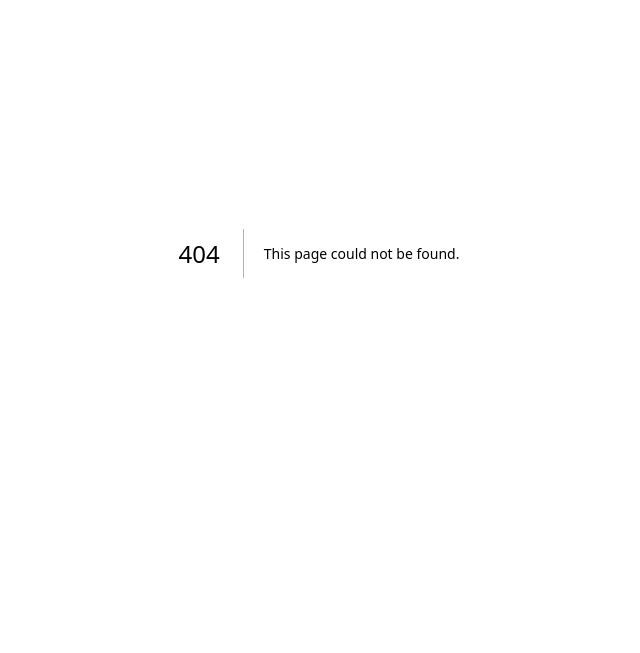
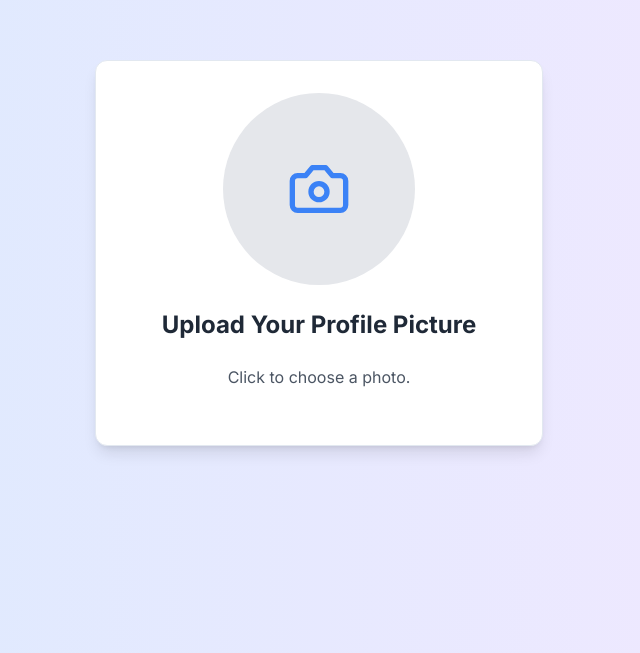
Before and after one commit to Sthabiraj/Next.js-Blog-App, a Next.js app: page /upload-picture in a window 1280 px wide. Before the commit this address had no page. Shown: the part 147-800 px from the top of the page, without its empty margins (321-961 px from the left). Built offline with nearby package versions, Linux system fonts and the light colour scheme.

Commit message:
✨ feat: Add upload picture page with client component

```diff
--- /dev/null
+++ b/src/app/(auth)/upload-picture/page.tsx
@@ -0,0 +1,9 @@
+import UploadPictureClient from "@/components/auth/upload-picture-client";
+
+export default function UploadPicture() {
+  return (
+    <>
+      <UploadPictureClient />
+    </>
+  );
+}
--- /dev/null
+++ b/src/components/auth/upload-picture-client.tsx
@@ -0,0 +1,200 @@
+"use client";
+
+import React, { useState, useRef } from "react";
+import Image from "next/image";
+import { useRouter } from "next/navigation";
+import { Button } from "@/components/ui/button";
+import { Card, CardContent, CardFooter } from "@/components/ui/card";
+import { Loader2, Camera, CheckCircle, XCircle } from "lucide-react";
+import { toast } from "sonner";
+
+const UploadStatus = {
+  IDLE: "idle",
+  PREVIEW: "preview",
+  UPLOADING: "uploading",
+  SUCCESS: "success",
+  ERROR: "error",
+} as const;
+
+type UploadStatusType = (typeof UploadStatus)[keyof typeof UploadStatus];
+
+type StatusConfig = {
+  [key in UploadStatusType]: {
+    icon?: React.ReactNode;
+    title: string;
+    message: string;
+  };
+};
+
+const statusConfig: StatusConfig = {
+  [UploadStatus.IDLE]: {
+    icon: <Camera className="h-16 w-16 text-blue-500" />,
+    title: "Upload Your Profile Picture",
+    message: "Click to choose a photo.",
+  },
+  [UploadStatus.PREVIEW]: {
+    title: "Preview Your Picture",
+    message: "Click 'Upload' to confirm or click the image to choose another.",
+  },
+  [UploadStatus.UPLOADING]: {
+    icon: <Loader2 className="h-16 w-16 text-blue-500 animate-spin" />,
+    title: "Uploading Your Picture",
+    message: "Please wait...",
+  },
+  [UploadStatus.SUCCESS]: {
+    icon: <CheckCircle className="h-16 w-16 text-green-500" />,
+    title: "Upload Successful!",
+    message: "Your profile picture has been set.",
+  },
+  [UploadStatus.ERROR]: {
+    icon: <XCircle className="h-16 w-16 text-red-500" />,
+    title: "Upload Failed",
+    message: "Please try again.",
+  },
+};
+
+export default function UploadPictureClient() {
+  const [status, setStatus] = useState<UploadStatusType>(UploadStatus.IDLE);
+  const [previewUrl, setPreviewUrl] = useState<string | null>(null);
+  const [progress, setProgress] = useState(0);
+  const fileInputRef = useRef<HTMLInputElement>(null);
+  const router = useRouter();
+
+  const handleFileChange = (event: React.ChangeEvent<HTMLInputElement>) => {
+    const file = event.target.files?.[0];
+    if (file) {
+      const reader = new FileReader();
+      reader.onloadend = () => {
+        setPreviewUrl(reader.result as string);
+        setStatus(UploadStatus.PREVIEW);
+      };
+      reader.readAsDataURL(file);
+    }
+  };
+
+  const handleUpload = async () => {
+    if (!previewUrl) return;
+
+    setStatus(UploadStatus.UPLOADING);
+    setProgress(0);
+
+    try {
+      // Simulating upload process
+      await new Promise<void>((resolve, reject) => {
+        const intervalId = setInterval(() => {
+          setProgress((prev) => {
+            if (prev >= 100) {
+              clearInterval(intervalId);
+              resolve();
+              return 100;
+            }
+            return prev + 10;
+          });
+        }, 500);
+
+        // Simulate potential upload failure
+        setTimeout(() => {
+          if (Math.random() > 0.8) {
+            clearInterval(intervalId);
+            reject(new Error("Upload failed"));
+          }
+        }, 5000);
+      });
+
+      setStatus(UploadStatus.SUCCESS);
+      toast.success("Upload successful!");
+    } catch (error) {
+      setStatus(UploadStatus.ERROR);
+      toast.error("Upload failed. Please try again.");
+    }
+  };
+
+  const currentStatus = statusConfig[status];
+
+  return (
+    <div className="min-h-screen w-full flex justify-center items-center bg-gradient-to-r from-blue-100 to-purple-100">
+      <Card className="w-full max-w-md shadow-lg">
+        <CardContent className="pt-8 px-8">
+          <div className="flex flex-col items-center text-center space-y-6">
+            <div
+              className="relative w-48 h-48 cursor-pointer"
+              onClick={() =>
+                status !== UploadStatus.UPLOADING &&
+                fileInputRef.current?.click()
+              }
+            >
+              {previewUrl ? (
+                <Image
+                  src={previewUrl}
+                  alt="Profile preview"
+                  width={192}
+                  height={192}
+                  className="object-cover rounded-full border-4 border-blue-500"
+                />
+              ) : (
+                <div className="w-full h-48 rounded-full bg-gray-200 flex items-center justify-center hover:bg-gray-300 transition-colors">
+                  {currentStatus.icon}
+                </div>
+              )}
+              {status === UploadStatus.UPLOADING && (
+                <div className="absolute inset-0 flex items-center justify-center">
+                  <div className="w-full h-full rounded-full border-4 border-blue-500 border-t-transparent animate-spin"></div>
+                </div>
+              )}
+            </div>
+            <input
+              type="file"
+              ref={fileInputRef}
+              onChange={handleFileChange}
+              accept="image/*"
+              className="hidden"
+            />
+            <h2 className="text-2xl font-bold text-gray-800">
+              {currentStatus.title}
+            </h2>
+            <p className="text-gray-600">{currentStatus.message}</p>
+          </div>
+        </CardContent>
+        <CardFooter className="flex flex-col items-center pb-8 px-8 space-y-4">
+          {status === UploadStatus.PREVIEW && (
+            <Button
+              onClick={handleUpload}
+              className="w-full bg-green-500 hover:bg-green-600 text-white"
+            >
+              Upload Picture
+            </Button>
+          )}
+          {status === UploadStatus.UPLOADING && (
+            <div className="w-full space-y-2">
+              <div className="w-full bg-gray-200 rounded-full h-2">
+                <div
+                  className="bg-blue-600 h-2 rounded-full transition-all duration-500 ease-out"
+                  style={{ width: `${progress}%` }}
+                ></div>
+              </div>
+              <p className="text-center text-sm text-gray-600">
+                Uploading... {progress}%
+              </p>
+            </div>
+          )}
+          {status === UploadStatus.SUCCESS && (
+            <Button
+              onClick={() => router.push("/")}
+              className="w-full bg-green-500 hover:bg-green-600 text-white"
+            >
+              Go to Home
+            </Button>
+          )}
+          {status === UploadStatus.ERROR && (
+            <Button
+              onClick={() => setStatus(UploadStatus.IDLE)}
+              className="w-full bg-red-500 hover:bg-red-600 text-white"
+            >
+              Try Again
+            </Button>
+          )}
+        </CardFooter>
+      </Card>
+    </div>
+  );
+}
--- a/src/components/auth/verify-email-client.tsx
+++ b/src/components/auth/verify-email-client.tsx
@@ -1,7 +1,7 @@
 "use client";
 
 import { useState, useEffect, useCallback } from "react";
-import { useSearchParams } from "next/navigation";
+import { useRouter, useSearchParams } from "next/navigation";
 import { Button } from "@/components/ui/button";
 import { Card, CardContent, CardFooter } from "@/components/ui/card";
 import { Loader2, CheckCircle, XCircle, Mail } from "lucide-react";
@@ -53,6 +53,8 @@ export default function VerifyEmailClient() {
   const [cooldownTime, setCooldownTime] = useState(0);
 
   const searchParams = useSearchParams();
+
+  const router = useRouter();
 
   useEffect(() => {
     setIsClient(true);
@@ -184,10 +186,10 @@ export default function VerifyEmailClient() {
           )}
           {verificationStatus === VerificationStatus.SUCCESS && (
             <Button
-              onClick={() => (window.location.href = "/dashboard")}
+              onClick={() => router.push("/upload-picture")}
               className="w-full bg-green-500 hover:bg-green-600 text-white"
             >
-              Go to Dashboard
+              Go to Next Step
             </Button>
           )}
         </CardFooter>
```
